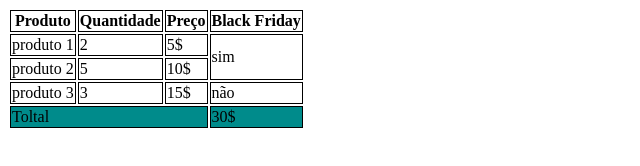
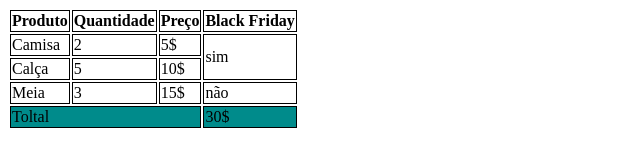
Before and after one commit to Trickisterr/Aula-Tabelas, a plain HTML site: page index.html in a window 1280 px wide. Shown: the whole page, without its empty margins (0-640 px from the left). Drawn offline with Linux system fonts and the light colour scheme.

Commit message:
alteração nos nomes dos produtos

```diff
--- a/index.html
+++ b/index.html
@@ -28,21 +28,21 @@
         <tbody>
 
             <tr>
-                <td>produto 1</td>
+                <td>Camisa</td>
                 <td>2</td>
                 <td>5$</td>
                 <td rowspan="2">sim</td>
             </tr>
 
             <tr>
-                <td>produto 2</td>
+                <td>Calça</td>
                 <td>5</td>
                 <td>10$</td>
 
             </tr>
 
             <tr>
-                <td>produto 3</td>
+                <td>Meia</td>
                 <td>3</td>
                 <td>15$</td>
                 <td>não</td>
```
